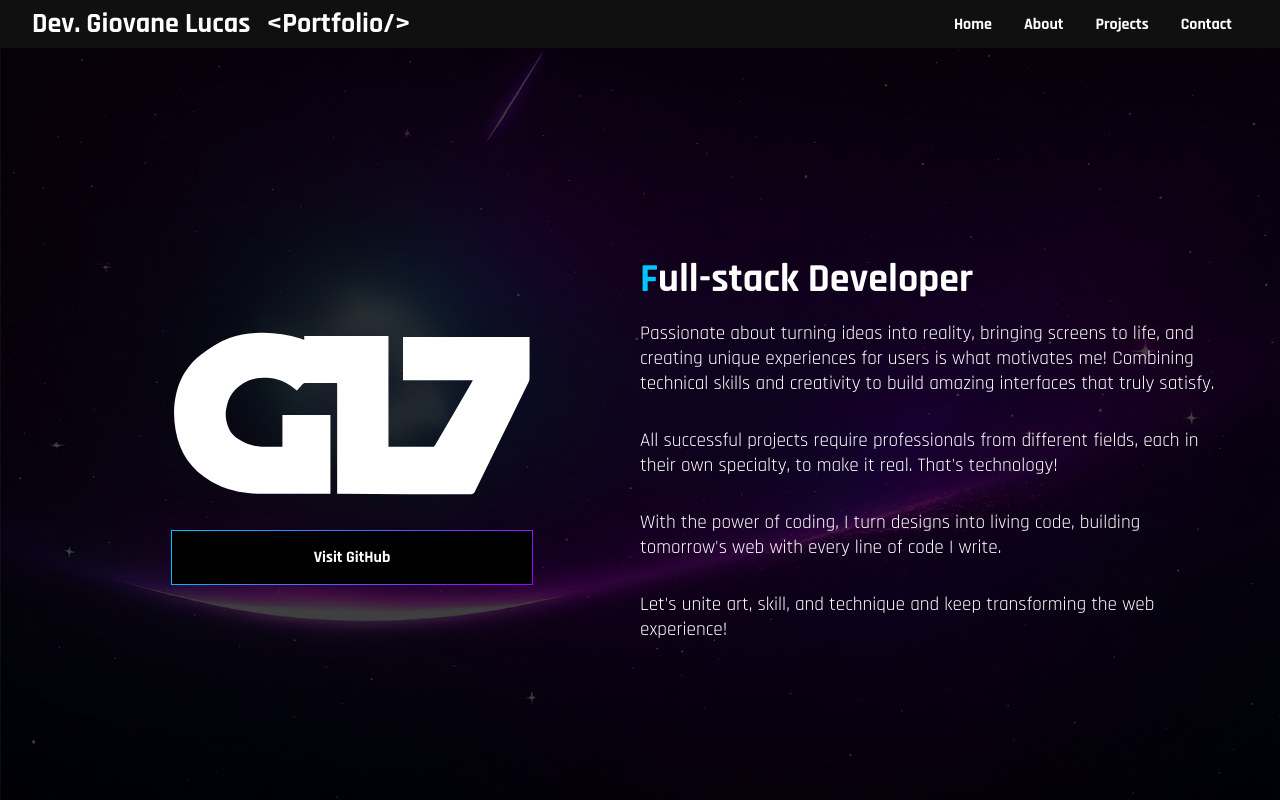
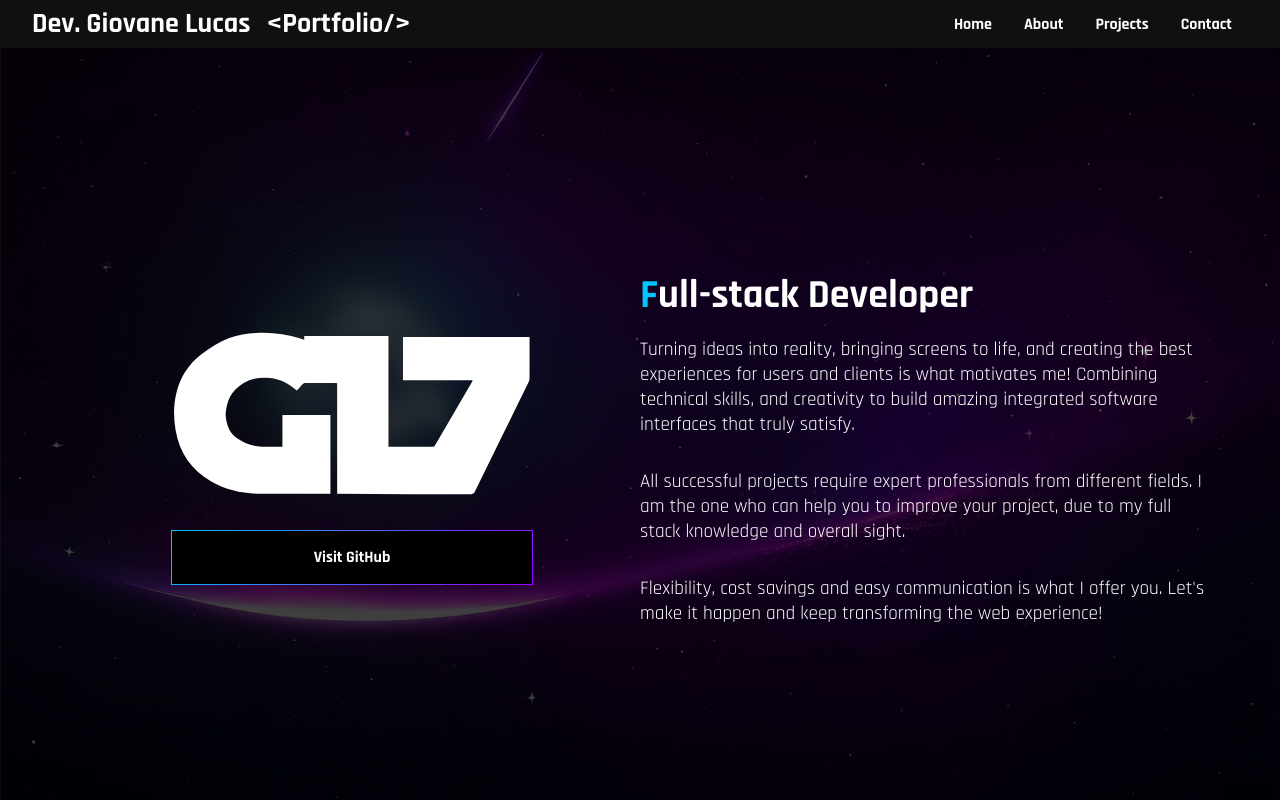
Before and after one commit to glgio7/Portfolio, a React (Vite) app: page / in a window 1280 px wide. Shown: the top 800 px of the page. Built offline with nearby package versions, Linux system fonts and the light colour scheme.

Commit message:
chore: edit opening paragraphs

```diff
--- a/src/pages/Home/index.tsx
+++ b/src/pages/Home/index.tsx
@@ -1,10 +1,9 @@
 import Section from "../../components/Section";
 
 const openingParagraphs = [
-	"Passionate about turning ideas into reality, bringing screens to life, and creating unique experiences for users is what motivates me! Combining technical skills and creativity to build amazing interfaces that truly satisfy.",
-	"All successful projects require professionals from different fields, each in their own specialty, to make it real. That's technology! ",
-	"With the power of coding, I turn designs into living code, building tomorrow's web with every line of code I write.",
-	"Let's unite art, skill, and technique and keep transforming the web experience!",
+	"Turning ideas into reality, bringing screens to life, and creating the best experiences for users and clients is what motivates me! Combining technical skills, and creativity to build amazing integrated software interfaces that truly satisfy.",
+	"All successful projects require expert professionals from different fields. I am the one who can help you to improve your project, due to my full stack knowledge and overall sight.",
+	"Flexibility, cost savings and easy communication is what I offer you. Let's make it happen and keep transforming the web experience!",
 ];
 const aboutMeParagraphs = [
 	"Currently at 26 years old, my first contact with a computer was through games, over 20 years ago. I have always been very curious and games fascinated me, especially when they had interesting stories. So, I quickly developed a huge interest in learning and along with it, skills in conducting research.",
```
